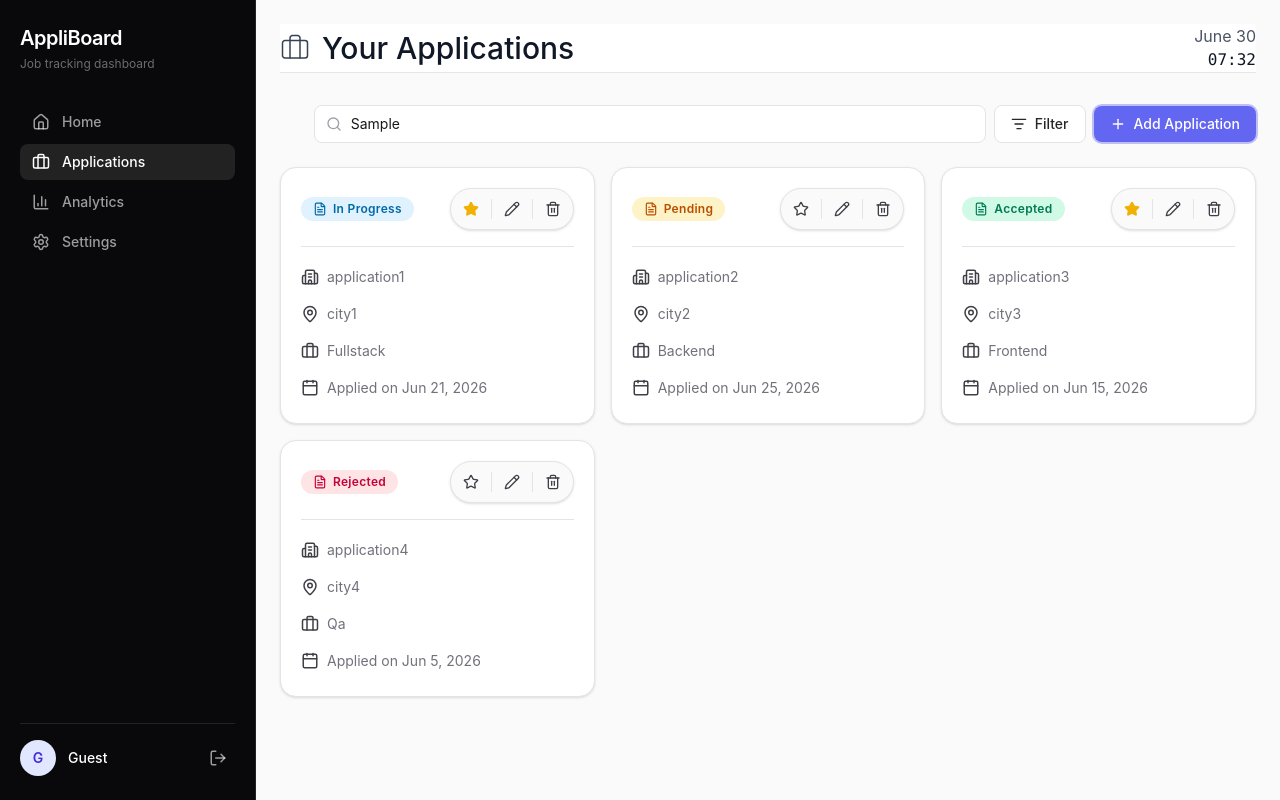
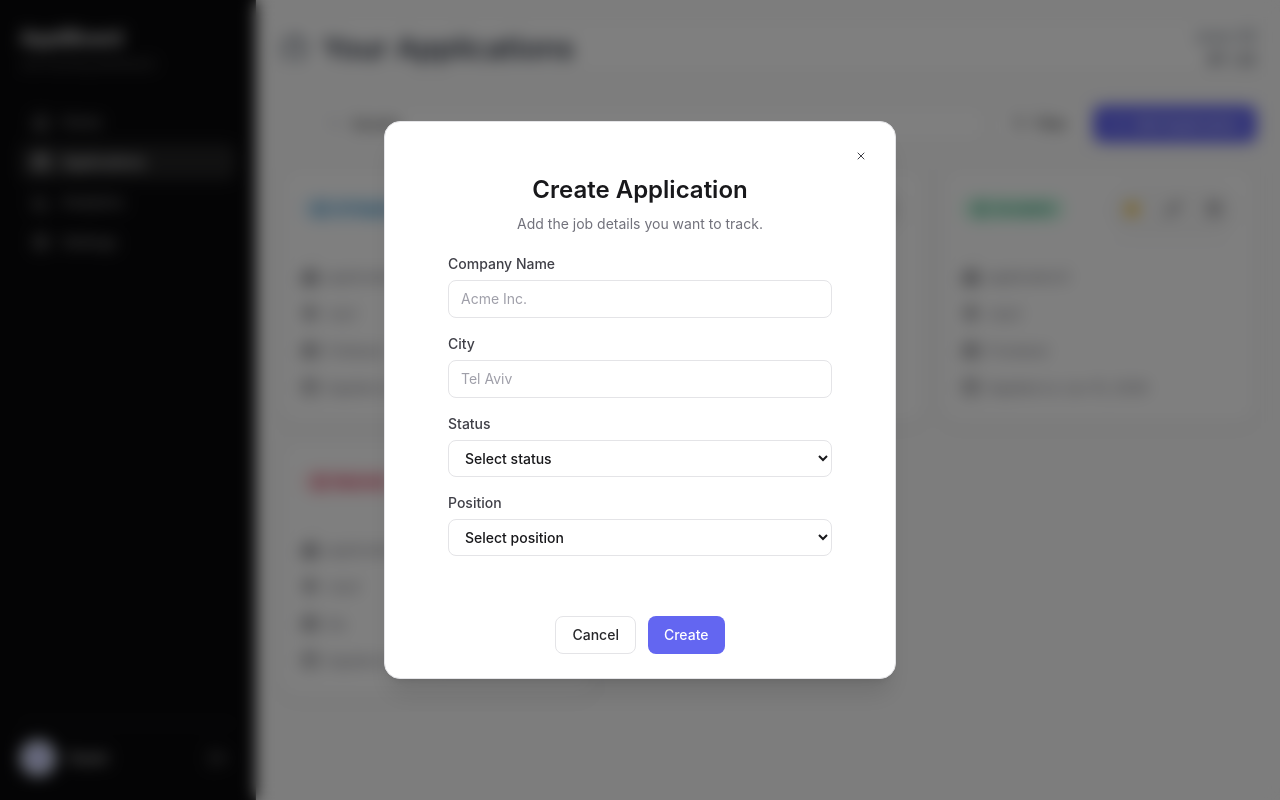
Before and after one commit to TomerP750/AppliBoard, a React (Vite) app in the folder frontend/: page /dashboard/applications in a window 1280 px wide. Both pictures are taken after typing "Sample" into the empty fields and a click on the button "Add Application". Built offline with nearby package versions, Linux system fonts and the light colour scheme.

Commit message:
add application modal created

```diff
--- /dev/null
+++ b/frontend/src/features/dashboard/applications/components/CreateModal.tsx
@@ -0,0 +1,80 @@
+import { Button } from "../../../../shared/ui/Button";
+import { Input } from "../../../../shared/ui/Input";
+import { Modal } from "../../../../shared/ui/Modal";
+import { toTitleCase } from "../../../../shared/util/toTitleCase";
+import { Position, Status } from "../models/JobApplicationDto";
+
+
+interface CreateModalProps {
+    isOpen: boolean;
+    onClose: () => void;
+}
+
+export function CreateModal({ isOpen, onClose }: CreateModalProps) {
+    if (!isOpen) {
+        return null;
+    }
+
+    return (
+        <Modal isOpen={isOpen} onClose={onClose} size="md">
+            <form className="mx-auto flex w-full max-w-sm flex-col gap-5">
+                <div className="text-center">
+                    <h2 className="text-2xl font-semibold text-zinc-900 dark:text-zinc-100">
+                        Create Application
+                    </h2>
+                    <p className="mt-2 text-sm text-zinc-500 dark:text-zinc-400">
+                        Add the job details you want to track.
+                    </p>
+                </div>
+
+                <div className="flex flex-col gap-4">
+                    <Input label="Company Name" placeholder="Acme Inc." />
+                    <Input label="City" placeholder="Tel Aviv" />
+
+                    <label className="flex flex-col gap-1.5 text-sm font-medium text-zinc-700 dark:text-zinc-300">
+                        Status
+                        <select
+                            defaultValue=""
+                            className="w-full rounded-lg border border-zinc-200 bg-white px-3 py-2 text-sm text-zinc-900 transition-colors focus:border-brand-primary focus:outline-none focus:ring-2 focus:ring-brand-primary/40 dark:border-zinc-800 dark:bg-zinc-900 dark:text-zinc-100"
+                        >
+                            <option value="" disabled>
+                                Select status
+                            </option>
+                            {Object.values(Status).map((status) => (
+                                <option key={status} value={status}>
+                                    {toTitleCase(status)}
+                                </option>
+                            ))}
+                        </select>
+                    </label>
+
+                    <label className="flex flex-col gap-1.5 text-sm font-medium text-zinc-700 dark:text-zinc-300">
+                        Position
+                        <select
+                            defaultValue=""
+                            className="w-full rounded-lg border border-zinc-200 bg-white px-3 py-2 text-sm text-zinc-900 transition-colors focus:border-brand-primary focus:outline-none focus:ring-2 focus:ring-brand-primary/40 dark:border-zinc-800 dark:bg-zinc-900 dark:text-zinc-100"
+                        >
+                            <option value="" disabled>
+                                Select position
+                            </option>
+                            {Object.values(Position).map((position) => (
+                                <option key={position} value={position}>
+                                    {toTitleCase(position)}
+                                </option>
+                            ))}
+                        </select>
+                    </label>
+                </div>
+
+                <div className="flex justify-center gap-3 pt-10">
+                    <Button variant="secondary" onClick={onClose}>
+                        Cancel
+                    </Button>
+                    <Button>
+                        Create
+                    </Button>
+                </div>
+            </form>
+        </Modal>
+    );
+}
--- a/frontend/src/features/dashboard/applications/pages/ApplicationsPage.tsx
+++ b/frontend/src/features/dashboard/applications/pages/ApplicationsPage.tsx
@@ -7,6 +7,7 @@ import { SearchInput } from "../../../../shared/ui/SearchInput";
 import { ApplicationCard } from "../components/ApplicationCard";
 import { FilterMenu, type FilterValue } from "../components/FilterMenu";
 import { Position, Status, type JobApplicationDto } from "../models/JobApplicationDto";
+import { CreateModal } from "../components/CreateModal";
 
 const dummyApplications: JobApplicationDto[] = [
     {
@@ -49,6 +50,7 @@ const dummyApplications: JobApplicationDto[] = [
 
 export function ApplicationsPage() {
 
+    const [addModalOpen, setAddModalOpen] = useState<boolean>(false);
     const [isFilterMenuOpen, setIsFilterMenuOpen] = useState(false);
     const [searchParams, setSearchParams] = useSearchParams();
     const filterParam = searchParams.get("filter");
@@ -99,8 +101,15 @@ export function ApplicationsPage() {
                         )}
                     </div>
 
-                    <Button leftIcon={<Plus size={16} />}>Add Application</Button>
+                    <Button
+                        onClick={() => setAddModalOpen(true)}
+                        leftIcon={<Plus
+                            size={16} />}>
+                        Add Application
+                    </Button>
                 </div>
+
+                <CreateModal isOpen={addModalOpen} onClose={() => setAddModalOpen(false)} />
 
                 <div className="mt-6 grid grid-cols-1 gap-4 md:grid-cols-3">
                     {dummyApplications.map((application) => (
--- /dev/null
+++ b/frontend/src/shared/ui/Modal.tsx
@@ -0,0 +1,120 @@
+import { useEffect, useId, type HTMLAttributes, type MouseEvent, type ReactNode } from "react";
+import { createPortal } from "react-dom";
+import { XIcon } from "lucide-react";
+import { Button } from "./Button";
+
+type ModalSize = "sm" | "md" | "lg";
+
+export type ModalProps = HTMLAttributes<HTMLDivElement> & {
+    isOpen: boolean;
+    onClose: () => void;
+    title?: ReactNode;
+    description?: ReactNode;
+    footer?: ReactNode;
+    size?: ModalSize;
+    closeOnBackdropClick?: boolean;
+};
+
+export function Modal({
+    isOpen,
+    onClose,
+    title,
+    description,
+    footer,
+    size = "md",
+    closeOnBackdropClick = true,
+    className = "",
+    children,
+    ...props
+}: ModalProps) {
+    const titleId = useId();
+    const descriptionId = useId();
+
+    useEffect(() => {
+        if (!isOpen) {
+            return;
+        }
+
+        const originalOverflow = document.body.style.overflow;
+        document.body.style.overflow = "hidden";
+
+        return () => {
+            document.body.style.overflow = originalOverflow;
+        };
+    }, [isOpen]);
+
+    if (!isOpen) {
+        return null;
+    }
+
+    const sizeClasses: Record<ModalSize, string> = {
+        sm: "max-w-md",
+        md: "max-w-lg",
+        lg: "max-w-2xl",
+    };
+
+    const modalClasses = [
+        "relative w-full rounded-2xl border border-zinc-200 bg-white p-6 shadow-xl",
+        "dark:border-zinc-800 dark:bg-zinc-900",
+        sizeClasses[size],
+        className,
+    ]
+        .filter(Boolean)
+        .join(" ");
+
+    const handleBackdropMouseDown = (event: MouseEvent<HTMLDivElement>) => {
+        if (closeOnBackdropClick && event.target === event.currentTarget) {
+            onClose();
+        }
+    };
+
+    return createPortal(
+        <div
+            className="fixed inset-0 z-50 flex items-center justify-center bg-black/50 p-4 backdrop-blur-sm"
+            onMouseDown={handleBackdropMouseDown}
+        >
+            <div
+                role="dialog"
+                aria-modal="true"
+                aria-labelledby={title ? titleId : undefined}
+                aria-describedby={description ? descriptionId : undefined}
+                className={modalClasses}
+                {...props}
+            >
+                <div className="flex items-start justify-between gap-4">
+                    <div>
+                        {title ? (
+                            <h2 id={titleId} className="text-lg font-semibold text-zinc-900 dark:text-zinc-100">
+                                {title}
+                            </h2>
+                        ) : null}
+
+                        {description ? (
+                            <p id={descriptionId} className="mt-1 text-sm text-zinc-500 dark:text-zinc-400">
+                                {description}
+                            </p>
+                        ) : null}
+                    </div>
+
+                    <Button
+                        variant="ghost"
+                        size="sm"
+                        onClick={onClose}
+                        leftIcon={<XIcon size={18} />}
+                        aria-label="Close modal"
+                        className="-mr-2 -mt-2 h-9 w-9 rounded-full p-0 text-zinc-500 hover:text-zinc-900 dark:text-zinc-400 dark:hover:text-zinc-100"
+                    />
+                </div>
+
+                <div className={title || description ? "mt-5" : ""}>{children}</div>
+
+                {footer ? (
+                    <div className="mt-6 flex flex-wrap items-center justify-end gap-2 border-t border-zinc-200 pt-4 dark:border-zinc-800">
+                        {footer}
+                    </div>
+                ) : null}
+            </div>
+        </div>,
+        document.body,
+    );
+}
```
